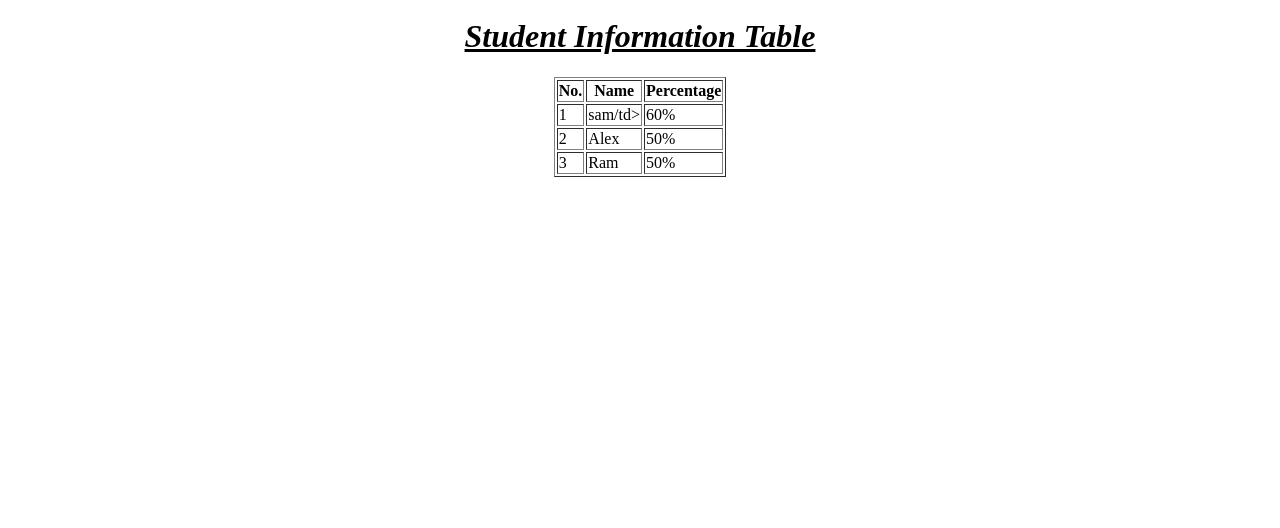
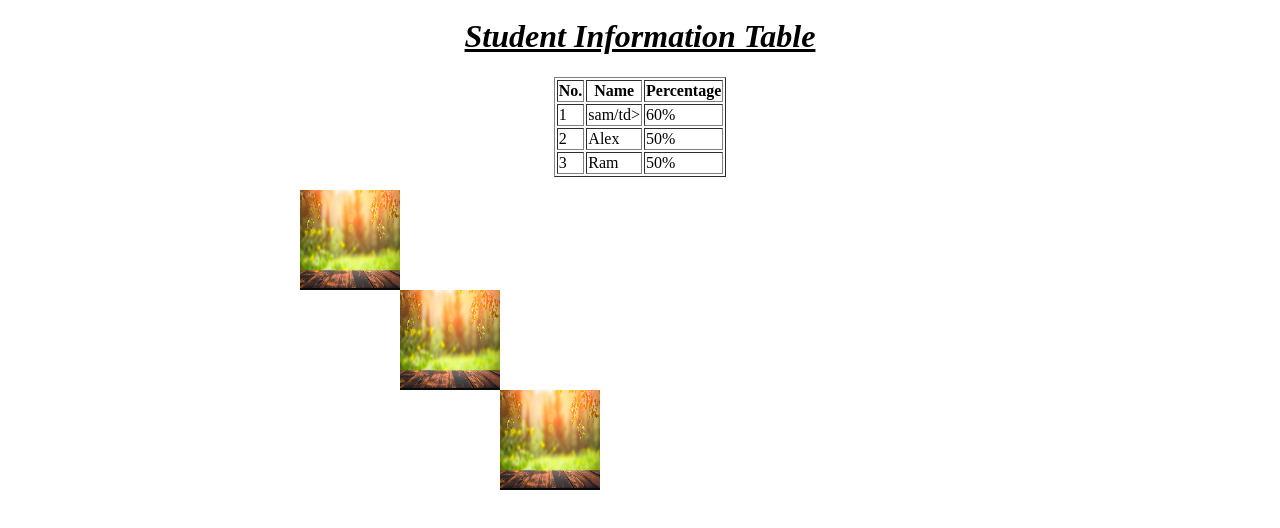
Before and after one commit to sheetalmore7111/www.careerinfotech.in, a plain HTML site: page Index.html in a window 1280 px wide. Shown: the part 110-638 px from the top of the page. Drawn offline with Linux system fonts and the light colour scheme.

Commit message:
adding new file

```diff
--- a/Index.html
+++ b/Index.html
@@ -5,6 +5,7 @@
     <meta http-equiv="X-UA-Compatible" content="IE=edge">
     <meta name="viewport" content="width=device-width, initial-scale=1.0">
     <title>Document</title>
+    <link rel="stylesheet" href="style.css">
 </head>
 <body>
     <h1 style="text-align: center;">Welcome to Career Infotech</h1>
@@ -38,5 +39,9 @@
             <td>50%</td>
             </tr>
     </table>
+<div class="div1"><img src="images/background.jpeg" height="100px" width="100px"></div>
+<div class="div2"><img src="images/background.jpeg" height="100px" width="100px"></div>
+<div class="div3"><img src="images/background.jpeg" height="100px" width="100px"></div>
+
 </body>
 </html>
--- /dev/null
+++ b/style.css
@@ -0,0 +1,24 @@
+.div1{
+    height:100px;
+    width:100px;
+    background-color:red;
+    position:absolute;
+    top:300px;
+    left:300px;
+    }
+    .div2{
+        height:100px;
+        width:100px;
+        background-color:aqua;
+        position:absolute;
+        top:400px;
+        left:400px;
+        }
+        .div3{
+            height:100px;
+            width:100px;
+            background-color:green;
+            position:absolute;
+            top:500px;
+            left:500px;
+            }
```
Also changed, not shown: images/background.jpeg (added).
